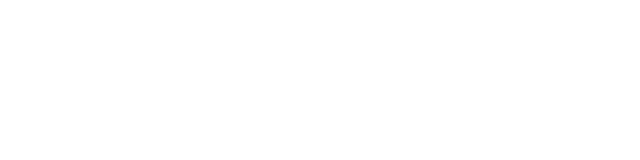
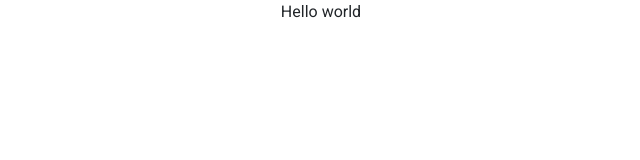
Before and after one commit to vanja-veapi/q-project-info, a React (Create React App) app: page / in a window 1280 px wide. Shown: the top 160 px of the page, without its empty margins (319-959 px from the left). Built offline with nearby package versions, Linux system fonts and the light colour scheme.

Commit message:
Installed bootstrap and roboto font

```diff
--- a/package.json
+++ b/package.json
@@ -6,7 +6,9 @@
     "@testing-library/jest-dom": "^5.16.2",
     "@testing-library/react": "^12.1.4",
     "@testing-library/user-event": "^13.5.0",
+    "bootstrap": "^5.1.3",
     "react": "^17.0.2",
+    "react-bootstrap": "^2.2.1",
     "react-dom": "^17.0.2",
     "react-scripts": "5.0.0",
     "web-vitals": "^2.1.4"
--- a/src/App.js
+++ b/src/App.js
@@ -1,7 +1,12 @@
 import "./App.css";
+import "bootstrap/dist/css/bootstrap.min.css";
 
 function App() {
-	return <div className="App"></div>;
+	return (
+		<div className="App">
+			<p>Hello world</p>
+		</div>
+	);
 }
 
 export default App;
--- a/src/index.css
+++ b/src/index.css
@@ -1,13 +1,12 @@
+@import url("https://fonts.googleapis.com/css2?family=Roboto:wght@100;300;400;500;700&display=swap");
 body {
-  margin: 0;
-  font-family: -apple-system, BlinkMacSystemFont, 'Segoe UI', 'Roboto', 'Oxygen',
-    'Ubuntu', 'Cantarell', 'Fira Sans', 'Droid Sans', 'Helvetica Neue',
-    sans-serif;
-  -webkit-font-smoothing: antialiased;
-  -moz-osx-font-smoothing: grayscale;
+	margin: 0;
+	/* font-family: -apple-system, BlinkMacSystemFont, "Segoe UI", "Roboto", "Oxygen", "Ubuntu", "Cantarell", "Fira Sans", "Droid Sans", "Helvetica Neue", sans-serif; */
+	font-family: "Roboto", sans-serif !important;
+	-webkit-font-smoothing: antialiased;
+	-moz-osx-font-smoothing: grayscale;
 }
 
 code {
-  font-family: source-code-pro, Menlo, Monaco, Consolas, 'Courier New',
-    monospace;
+	font-family: source-code-pro, Menlo, Monaco, Consolas, "Courier New", monospace;
 }
```
Also changed, not shown: 1 other file (tests, documents, lock files or other folders).
